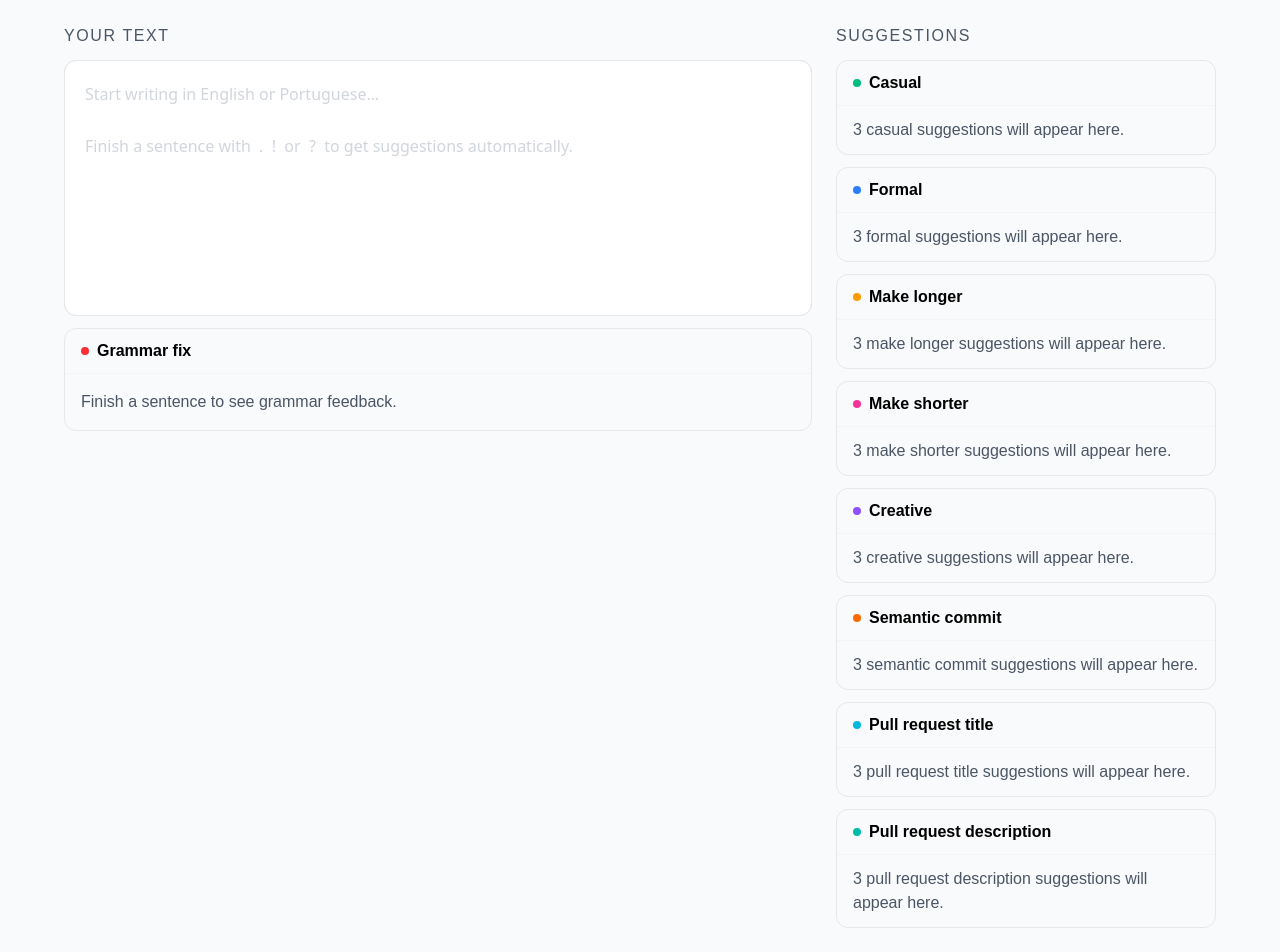
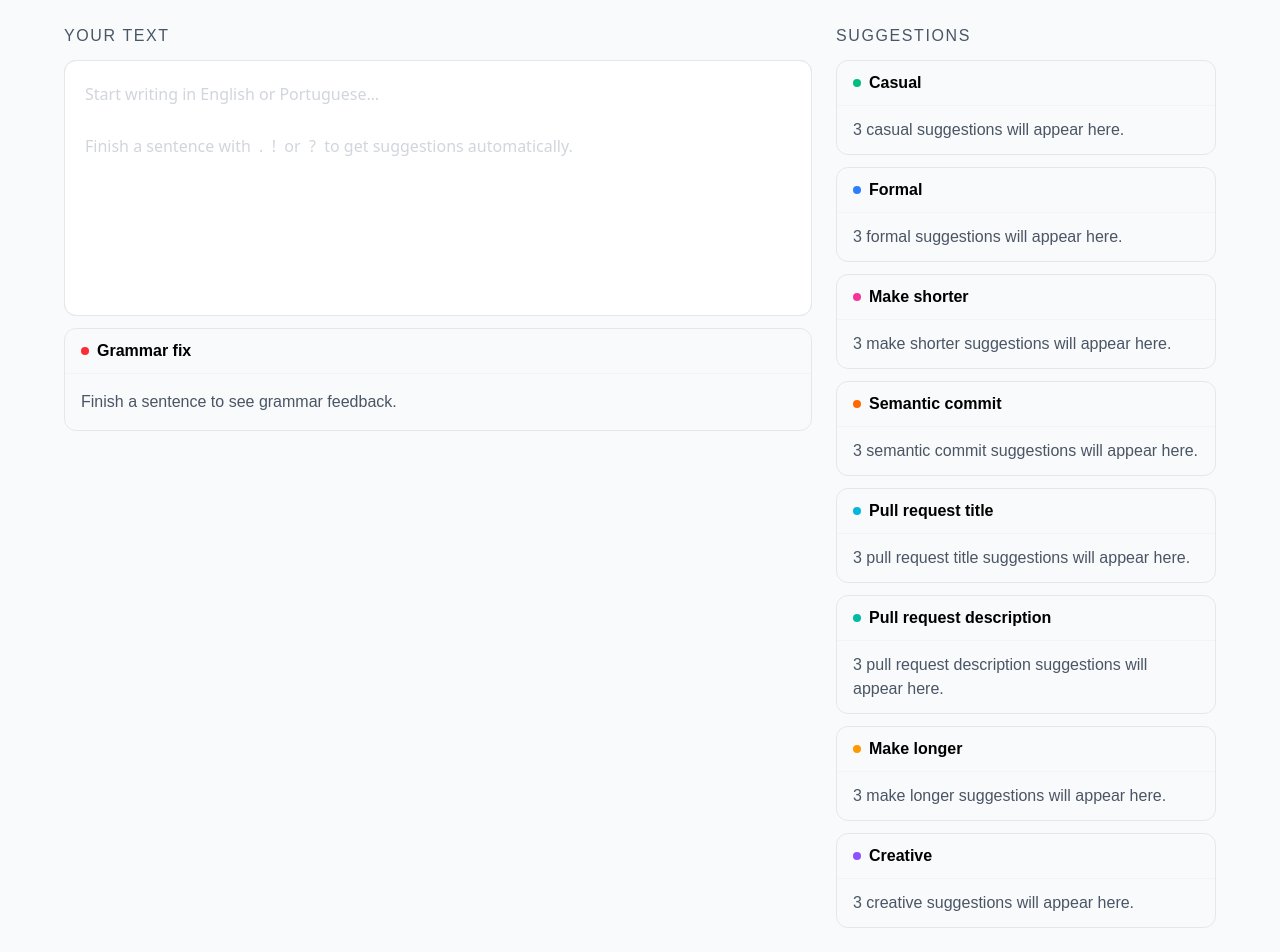
Before and after one commit to gabrielsoarespebr/improve-it, a Next.js app: page / in a window 1280 px wide. Built offline with nearby package versions, Linux system fonts and the light colour scheme.

Commit message:
udate: Reorder sections based on usefulness

```diff
--- a/components/SectionPanel.tsx
+++ b/components/SectionPanel.tsx
@@ -13,9 +13,7 @@ interface Props {
 const categories = [
   { key: "casual", label: "Casual", color: "bg-emerald-500" },
   { key: "formal", label: "Formal", color: "bg-blue-500" },
-  { key: "longer", label: "Make longer", color: "bg-amber-500" },
   { key: "shorter", label: "Make shorter", color: "bg-pink-500" },
-  { key: "creative", label: "Creative", color: "bg-violet-500" },
   { key: "semantic_commit", label: "Semantic commit", color: "bg-orange-500" },
   {
     key: "pull_request_title",
@@ -27,6 +25,8 @@ const categories = [
     label: "Pull request description",
     color: "bg-teal-500",
   },
+  { key: "longer", label: "Make longer", color: "bg-amber-500" },
+  { key: "creative", label: "Creative", color: "bg-violet-500" },
 ] as const;
 
 export default function SectionPanel({
```
